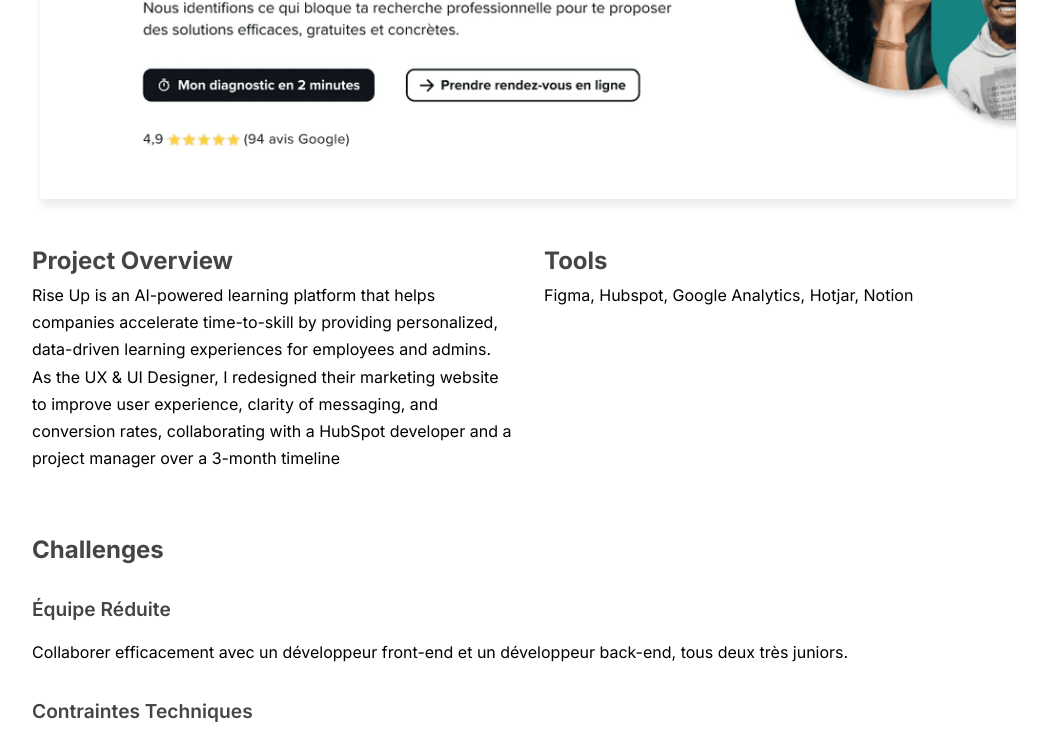
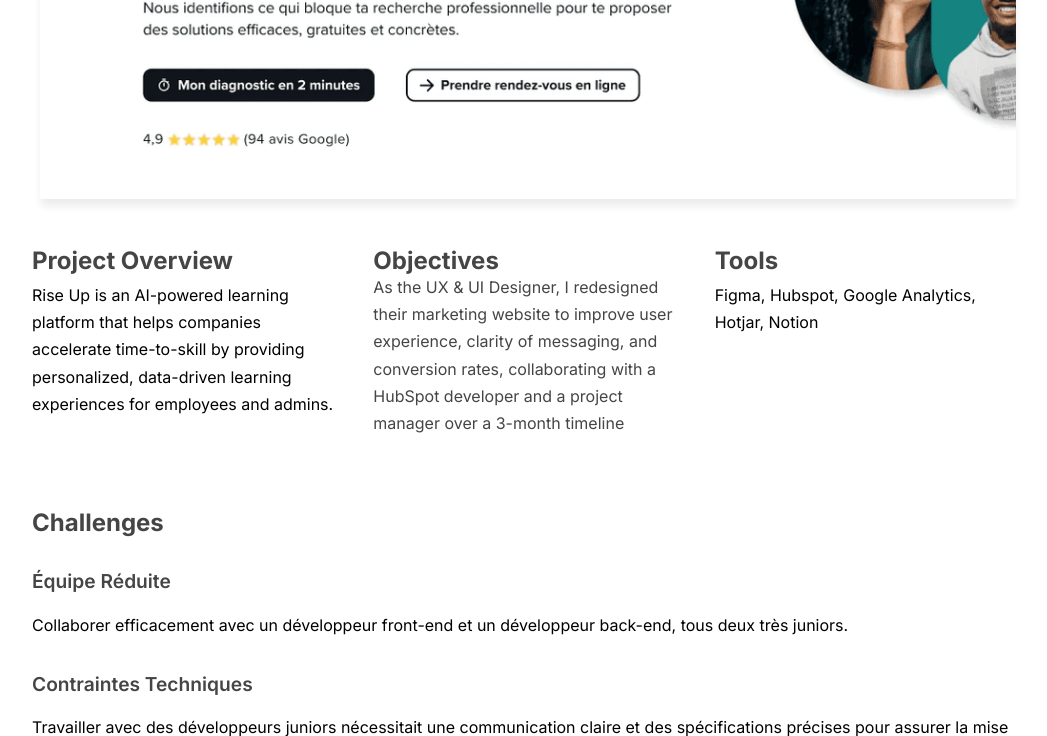
Before and after one commit to camillemennesson/my-portfolio, a PHP site: page /Riseup.php in a window 1280 px wide. Shown: the part 890-1626 px from the top of the page, without its empty margins (112-1159 px from the left). Run offline with PHP 8.4, Linux system fonts and the light colour scheme.

Commit message:
Update Riseup.php: Rearrange project overview and objectives sections for improved clarity and structure

```diff
--- a/Riseup.php
+++ b/Riseup.php
@@ -46,9 +46,13 @@
             <div class="column">
             <h3>Project Overview</h3>
                 <p>Rise Up is an AI-powered learning platform that helps companies accelerate time-to-skill by providing personalized, data-driven learning experiences for employees and admins.
-As the UX & UI Designer, I redesigned their marketing website to improve user experience, clarity of messaging, and conversion rates, collaborating with a HubSpot developer and a project manager over a 3-month timeline</p>
+</div>
+            <div class="column">
+            <h3>Objectives</h3>
+                As the UX & UI Designer, I redesigned their marketing website to improve user experience, clarity of messaging, and conversion rates, collaborating with a HubSpot developer and a project manager over a 3-month timeline</p>
+
+                </p>
             </div>
-
             <div class="column">
              <h3>Tools</h3>
                  <p>Figma, Hubspot, Google Analytics, Hotjar, Notion
```
